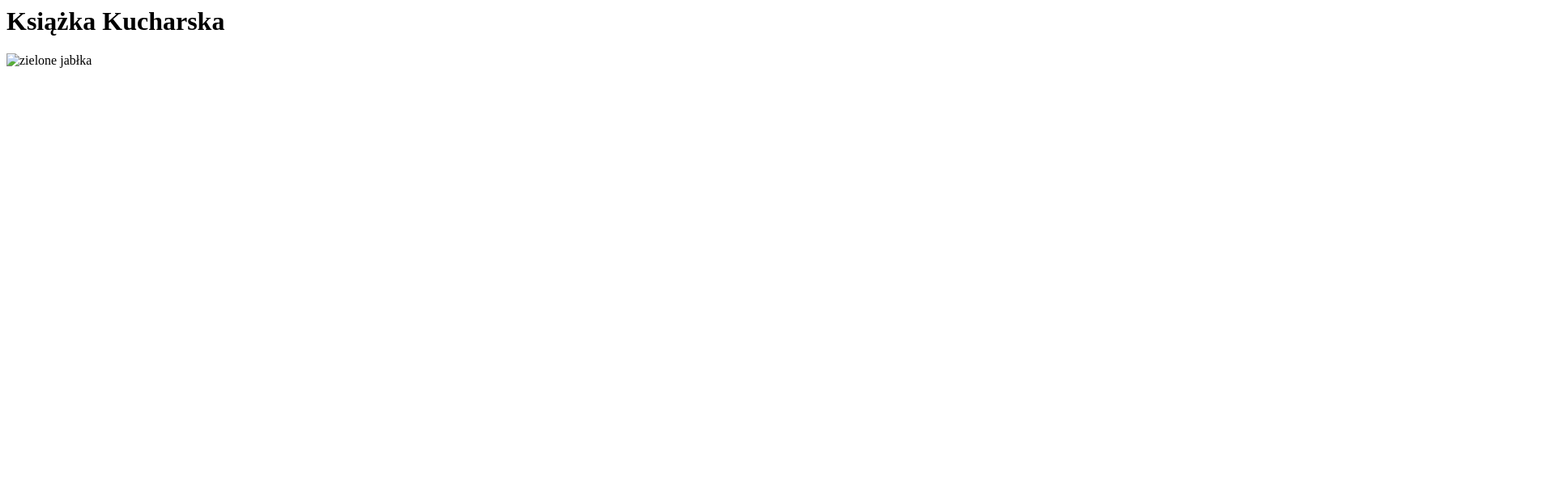
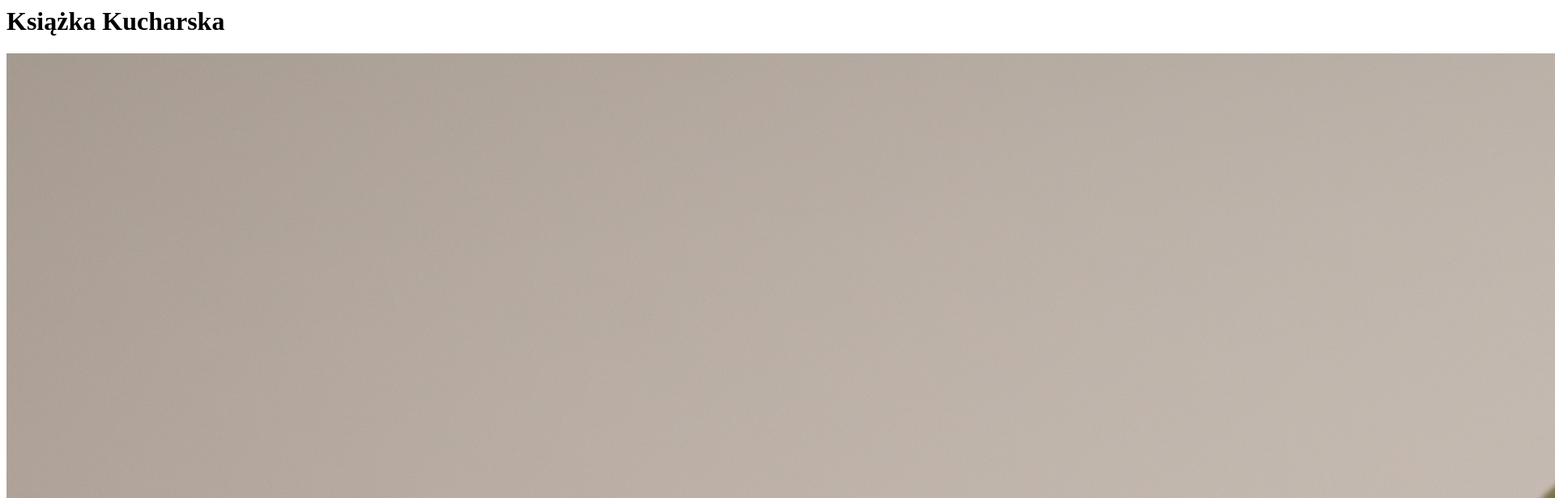
Before and after one commit to olareyer/olareyer.github.io, a plain HTML site: page index.html in a window 1280 px wide. Shown: the top 616 px of the page at 81% size, 1920 px wide, since content can reach past the window. Drawn offline with Linux system fonts and the light colour scheme.

Commit message:
init commit

```diff
--- a/index.html
+++ b/index.html
@@ -3,6 +3,6 @@
 </head>
 <body>
 <h1>Książka Kucharska</h1>
-<img src="../jablka.jpg" alt="zielone jabłka">
+<img src="../imgs/jablka.jpg" alt="zielone jabłka">
 </body>
 </html>
```
